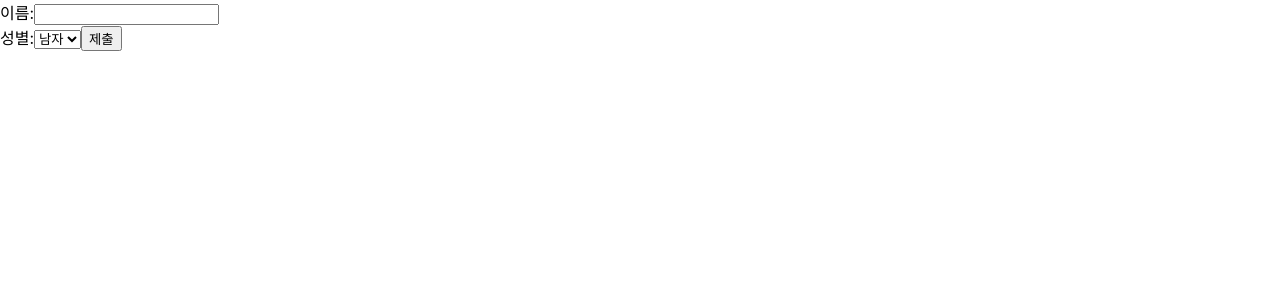
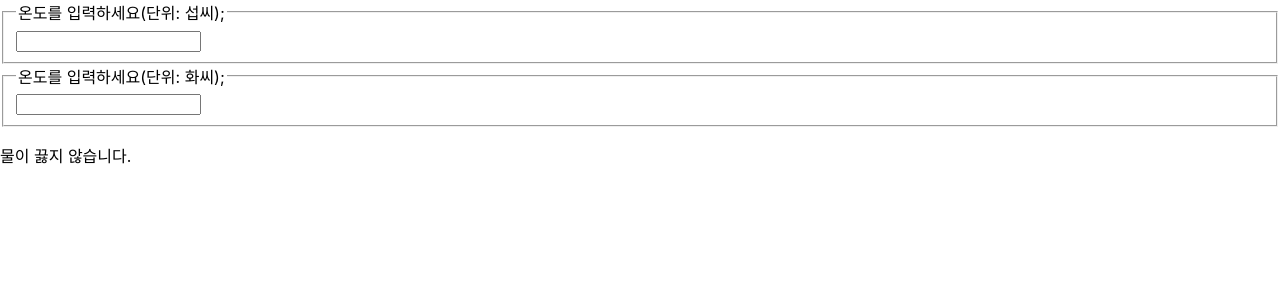
Before and after one commit to JJW0123/React_lesson, a React (Create React App) app in the folder my-app/: page / in a window 1280 px wide. Shown: the top 300 px of the page. Built offline with nearby package versions, Linux system fonts and the light colour scheme.

Commit message:
부모 state 상속받기

```diff
--- /dev/null
+++ b/my-app/src/chapter_12/Calculator.jsx
@@ -0,0 +1,63 @@
+import React, { useState } from "react";
+import TemperatureInput from "./TemperatureInput";
+
+function BoilingVerdict(props) {
+    if(props.celsius >= 100) {
+        return <p>물이 끓습니다.</p>;
+    }
+    return <p>물이 끓지 않습니다.</p>;
+}
+
+function toCelcius(f){
+    return ((f-32)*5)/9;
+}
+
+function toFahrenheit(c){
+    return (c*9)/5+32;
+}
+
+function tryConvert(tem, convert){
+    const input = parseFloat(tem);
+    if(Number.isNaN(input)){
+        return "";
+    }
+    const output = convert(input);
+    const rounded = Math.round(output*1000) / 1000;
+    return rounded.toString();
+}
+
+function Calculator(props) {
+    const [temperature, setTemperature] = useState("");
+    const [scale, setScale] = useState("C");
+
+    const handleCelsiusChange = (temperature) => {
+        setTemperature(temperature);
+        setScale("C");
+    };
+
+    const handleFahrenheitChange = (temperature) => {
+        setTemperature(temperature);
+        setScale("F");
+    };
+
+    const celsius = scale === "F" ? tryConvert(temperature, toCelcius) : temperature;
+    const fahrenheit = scale === "C" ? tryConvert(temperature, toFahrenheit) : temperature;
+
+    return (
+        <div>
+            <TemperatureInput
+                scale="C"
+                temperature={celsius}
+                onTemperatureChange={handleCelsiusChange}
+            />
+            <TemperatureInput
+                scale="F"
+                temperature={fahrenheit}
+                onTemperatureChange={handleFahrenheitChange}
+            />
+            <BoilingVerdict celsius={parseFloat(celsius)}/>
+        </div>
+    );
+}
+
+export default Calculator;
--- /dev/null
+++ b/my-app/src/chapter_12/TemperatureInput.jsx
@@ -0,0 +1,21 @@
+const scaleNames = {
+    C: "섭씨",
+    F: "화씨",
+};
+
+function TemperatureInput(props){
+    const handleChange = (event) => {
+        props.onTemperatureChange(event.target.value);
+    };
+
+    return(
+        <fieldset>
+            <legend>
+                온도를 입력하세요(단위: {scaleNames[props.scale]});
+            </legend>
+            <input value={props.temperature} onChange={handleChange}/>
+        </fieldset>
+    );
+}
+
+export default TemperatureInput;
--- a/my-app/src/index.js
+++ b/my-app/src/index.js
@@ -4,13 +4,13 @@
 import App from './App';
 import reportWebVitals from './reportWebVitals';
 
-import SignUp from './chapter_11/SignUp';
+import Calculator from './chapter_12/Calculator';
 
 const root = ReactDOM.createRoot(document.getElementById('root'));
 
 root.render(
   <React.StrictMode>
-    <SignUp/>
+    <Calculator/>
   </React.StrictMode>
 );
 
```
